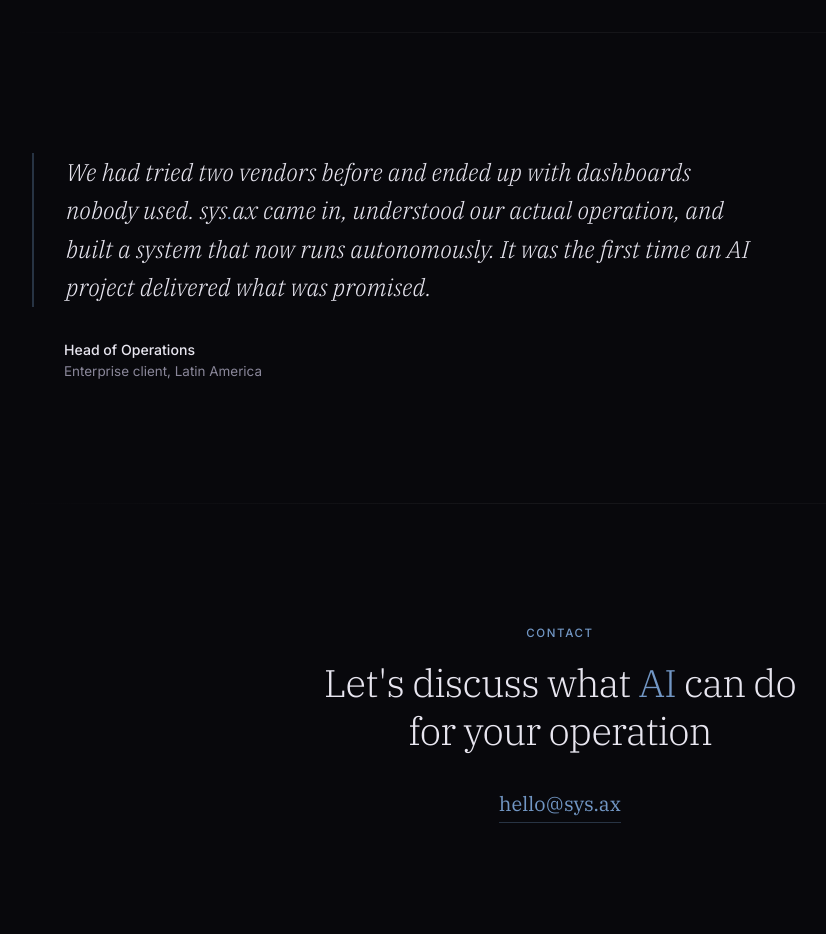
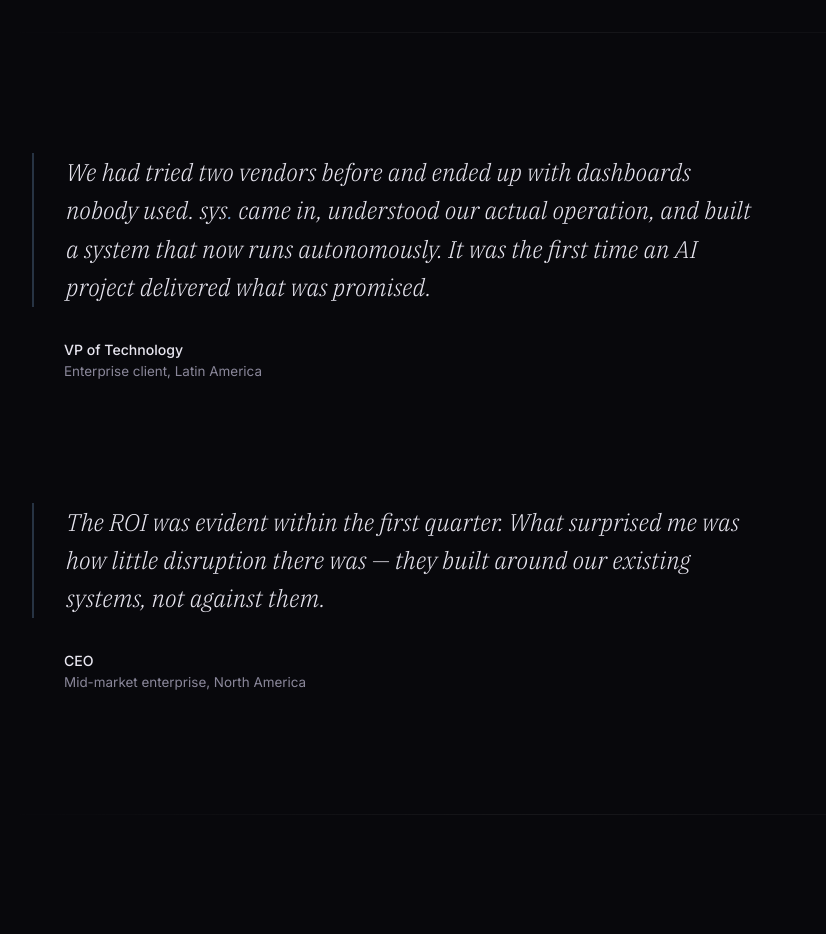
Before and after one commit to alejandroyu2/sys.ax, a FastAPI app: page / in a window 1280 px wide. Shown: the part 3045-3979 px from the top of the page, without its empty margins (80-906 px from the left). Run offline with FastAPI, Linux system fonts and the light colour scheme.

Commit message:
Update testimonials: sys. branding, VP of Tech + CEO quotes
Co-Authored-By: Claude Opus 4.6 <noreply@anthropic.com>

```diff
--- a/templates/index.html
+++ b/templates/index.html
@@ -501,12 +501,22 @@ footer{
   <div class="testimonial-inner">
     <blockquote class="testimonial-quote">
       We had tried two vendors before and ended up with dashboards nobody used.
-      sys<span style="color:var(--accent)">.</span>ax came in, understood our actual operation, and built a system that now
+      sys<span style="color:var(--accent)">.</span> came in, understood our actual operation, and built a system that now
       runs autonomously. It was the first time an AI project delivered what was promised.
     </blockquote>
     <div class="testimonial-attr">
-      <strong>Head of Operations</strong>
+      <strong>VP of Technology</strong>
       Enterprise client, Latin America
+    </div>
+  </div>
+  <div class="testimonial-inner" style="margin-top:var(--space-xl)">
+    <blockquote class="testimonial-quote">
+      The ROI was evident within the first quarter. What surprised me was how little
+      disruption there was — they built around our existing systems, not against them.
+    </blockquote>
+    <div class="testimonial-attr">
+      <strong>CEO</strong>
+      Mid-market enterprise, North America
     </div>
   </div>
 </section>
```
